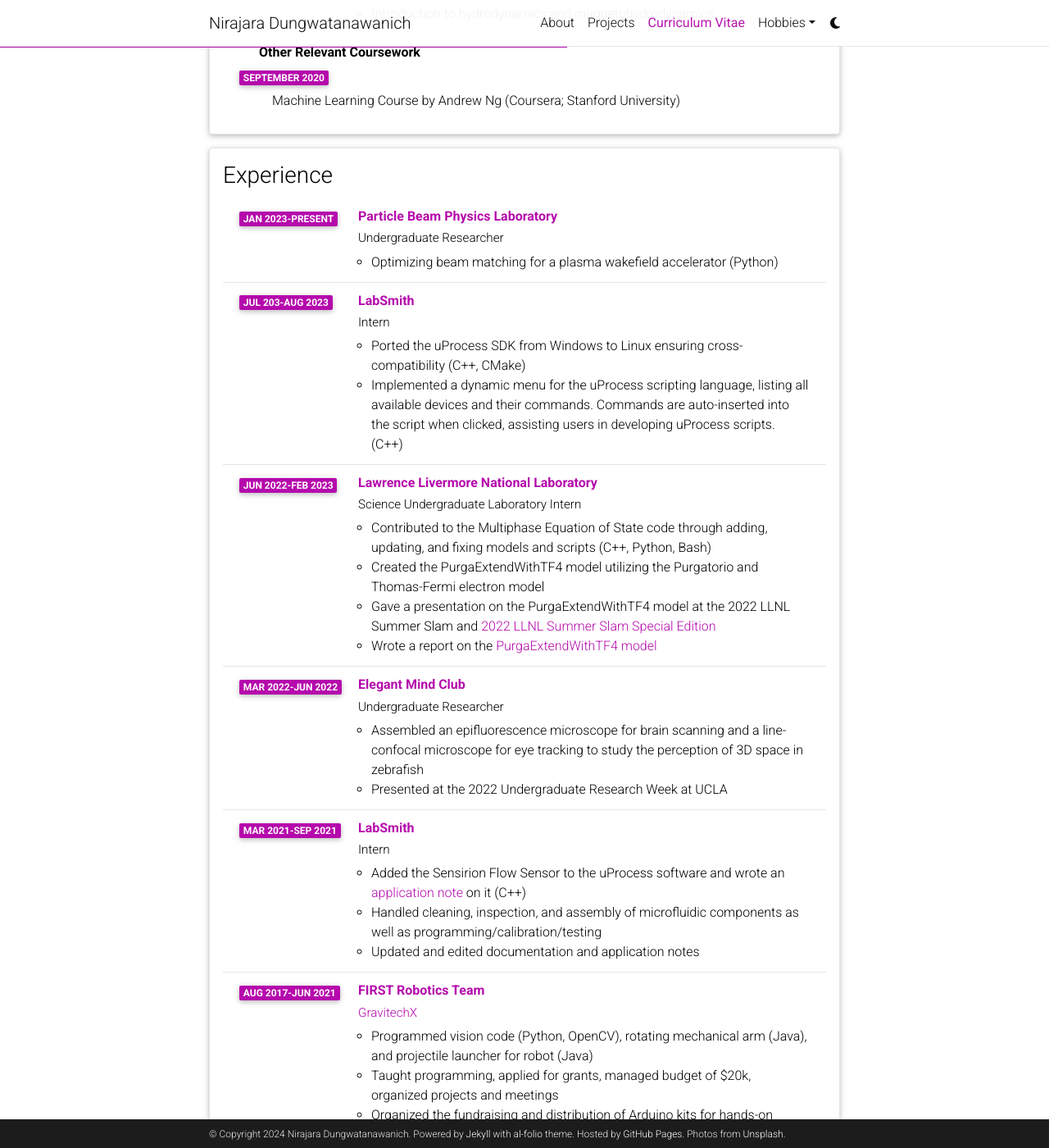
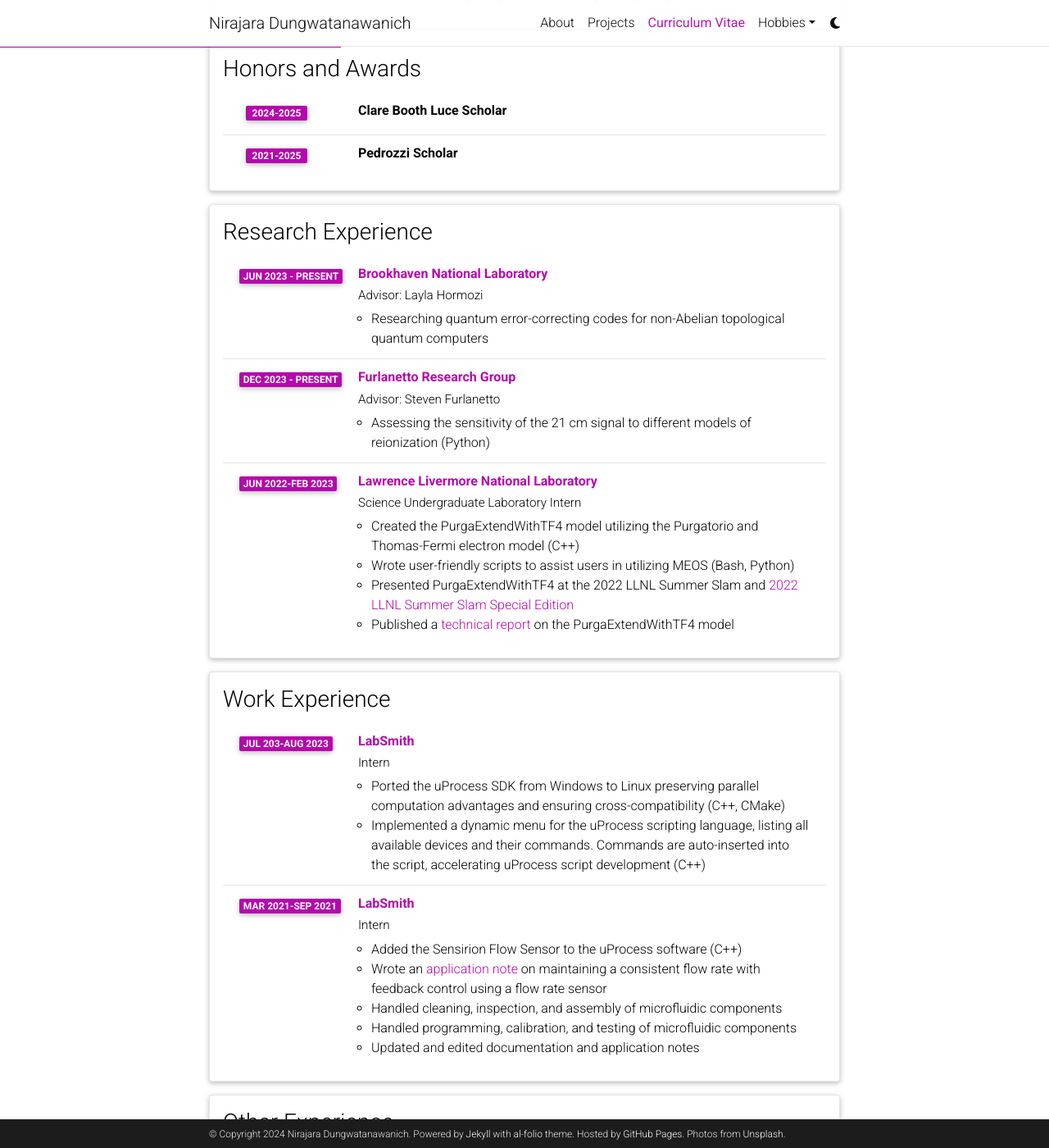
Before and after one commit to Nirajara/Nirajara.github.io, a Jekyll site: the page built from _pages/cv.md, in a window 1280 px wide and 1400 px high, scrolled down 554 px. Shown: the whole window at 82% size. Built offline with Jekyll 4.4.1, drawn with Linux system fonts in a browser that asks for light colours; comment, search, counter and statistics services are not loaded; a style sheet for code colours, icons or effects is not loaded; some of the changed text lies outside the part shown.

Commit message:
Updated CV (research experience, work experience, presentations, and publications)

```diff
--- a/_data/cv.yml
+++ b/_data/cv.yml
@@ -2,12 +2,12 @@
   type: time_table
   contents:
     - title: University of California, Los Angeles
-      institution: Computer Science and Physics
+      institution: Computer Science BS and Physics BS
       year: 2021-2025
       description:
-      - Computer Science - abstract data types, object-oriented programming, algorithms, computer architecture, assembly language, operating systems, digital systems, design of logic systems
-      - Multivariable Calculus, Linear Algebra, Differential Equations, Fourier Analysis, Discrete Mathematics
-      - Physics - Mechanics, Oscillations, Waves, Electromagnetism, Optics, Special Relativity, Quantum Mechanics
+      - Computer Science - Algorithms, Computer Architecture, Operating Systems, Design of Logic Systems
+      - Multivariable Calculus, Linear Algebra, Differential Equations, Fourier Analysis, Discrete Mathematics, Statistics
+      - Physics - Mechanics, Electromagnetism, Quantum Optics, Special Relativity, Quantum Mechanics
 
     - title: University of Rochester
       institution: <a href="https://cmap.rochester.edu/education-outreach/ug-summer/">Discovery Science Center Summer School for Matter at Extreme Conditions</a>
@@ -15,64 +15,91 @@
       description:
       - Introduction to hydrodynamics and magnetohydrodynamics
 
-    - title: Other Relevant Coursework
-      courses:
-        - date: September 2020
-        - title: Machine Learning Course by Andrew Ng (Coursera; Stanford University)
-
-- title: Experience
+- title: Honors and Awards
   type: time_table
   contents:
-    - title: "<a href=\"http://pbpl.physics.ucla.edu/\">Particle Beam Physics Laboratory</a>"
-      institution: "Undergraduate Researcher"
-      year: JAN 2023-PRESENT
+    - title: Clare Booth Luce Scholar
+      year: 2024-2025
+
+    - title: Pedrozzi Scholar
+      year: 2021-2025
+
+- title: Research Experience
+  type: time_table
+  contents:
+    - title: "<a href=\"https://www.bnl.gov/world/\">Brookhaven National Laboratory</a>"
+      institution: "Advisor: Layla Hormozi"
+      year: Jun 2023 - Present
       description:
-        - Optimizing beam matching for a plasma wakefield accelerator (Python)
+      - Researching quantum error-correcting codes for non-Abelian topological quantum computers
 
-    - title: "<a href=\"https://labsmith.com/\">LabSmith</a>"
-      institution: Intern
-      year: JUL 203-AUG 2023
+    - title: "<a href=\"https://cosmicdawn.astro.ucla.edu/\">Furlanetto Research Group</a>"
+      institution: "Advisor: Steven Furlanetto"
+      year: Dec 2023 - Present
       description:
-      - Ported the uProcess SDK from Windows to Linux ensuring cross-compatibility (C++, CMake)
-      - Implemented a dynamic menu for the uProcess scripting language, listing all available devices and their commands. Commands are auto-inserted into the script when clicked, assisting users in developing uProcess scripts. (C++)
+      - Assessing the sensitivity of the 21 cm signal to different models of reionization (Python)
 
     - title: "<a href=\"https://www.llnl.gov/\">Lawrence Livermore National Laboratory</a>"
       institution: Science Undergraduate Laboratory Intern
       year: JUN 2022-FEB 2023
       description:
-      - Contributed to the Multiphase Equation of State code through adding, updating, and fixing models and scripts (C++, Python, Bash)
-      - Created the PurgaExtendWithTF4 model utilizing the Purgatorio and Thomas-Fermi electron model
-      - "Gave a presentation on the PurgaExtendWithTF4 model at the 2022 LLNL Summer Slam and <a href=\"https://livermorelabfoundation.org/2022/09/15/2022-summer-slam-special-edition-2/\">2022 LLNL Summer Slam Special Edition</a>"
-      - "Wrote a report on the <a href=\"https://drive.google.com/file/d/1idXFUxKQRrXcbXVg7wlk9IfwVT27TdQN/view?usp=sharing   \">PurgaExtendWithTF4 model</a>"
+      - Created the PurgaExtendWithTF4 model utilizing the Purgatorio and Thomas-Fermi electron model (C++)
+      - Wrote user-friendly scripts to assist users in utilizing MEOS (Bash, Python)
+      - "Presented PurgaExtendWithTF4 at the 2022 LLNL Summer Slam and <a href=\"https://livermorelabfoundation.org/2022/09/15/2022-summer-slam-special-edition-2/\">2022 LLNL Summer Slam Special Edition</a>"
+      - "Published a <a href=\"https://www.osti.gov/biblio/1890073\">technical report</a> on the PurgaExtendWithTF4 model"
 
-    - title: "<a href=\"https://www.elegantmind.org/\">Elegant Mind Club</a>"
-      institution: Undergraduate Researcher
-      year: MAR 2022-JUN 2022
+- title: Work Experience
+  type: time_table
+  contents:
+    - title: "<a href=\"https://labsmith.com/\">LabSmith</a>"
+      institution: Intern
+      year: JUL 203-AUG 2023
       description:
-      - Assembled an epifluorescence microscope for brain scanning and a line-confocal microscope for eye tracking to study the perception of 3D space in zebrafish
-      - Presented at the 2022 Undergraduate Research Week at UCLA
+      - Ported the uProcess SDK from Windows to Linux preserving parallel computation advantages and ensuring cross-compatibility (C++, CMake)
+      - Implemented a dynamic menu for the uProcess scripting language, listing all available devices and their commands. Commands are auto-inserted into the script, accelerating uProcess script development (C++)
 
     - title: "<a href=\"https://labsmith.com/\">LabSmith</a>"
       institution: Intern
       year: MAR 2021-SEP 2021
       description:
-      - "Added the Sensirion Flow Sensor to the uProcess software and wrote an <a href=\"https://labsmith.com/applications/LabSmith-Sensirion_Flow_Sensor_Control_with_uProcess.pdf\">application note</a> on it (C++)"
-      - Handled cleaning, inspection, and assembly of microfluidic components as well as programming/calibration/testing
+      - Added the Sensirion Flow Sensor to the uProcess software (C++)
+      - "Wrote an <a href=\"https://labsmith.com/applications/LabSmith-Sensirion_Flow_Sensor_Control_with_uProcess.pdf\">application note</a> on maintaining a consistent flow rate with feedback control using a flow rate sensor"
+      - Handled cleaning, inspection, and assembly of microfluidic components
+      - Handled programming, calibration, and testing of microfluidic components
       - Updated and edited documentation and application notes
 
+- title: Other Experience
+  type: time_table
+  contents:
     - title: "<a href=\"https://www.firstinspires.org/robotics/frc\">FIRST Robotics Team</a>"
-      institution: "<a href=\"http://www.gravitechx.org/\">GravitechX</a>"
+      institution: "<a href=\"http://www.gravitechx.org/\">GravitechX</a> - Team Co-Lead (2020-2021), Programming Lead (2019-2020)"
       year: AUG 2017-JUN 2021
       description:
-      - Programmed vision code (Python, OpenCV), rotating mechanical arm (Java), and projectile launcher for robot (Java)
+      - Programmed vision code (Python, OpenCV), rotating mechanical arm (Java), and projectile launcher (Java)
       - Taught programming, applied for grants, managed budget of $20k, organized projects and meetings
       - Organized the fundraising and distribution of Arduino kits for hands-on learning during the pandemic
+
+- title: Presentations
+  type: time_table
+  contents:
+  - title: Brookhaven National Laboratory Summer Internship Programs Symposium
+    institution: “Quantum error-correcting code architectures” (poster)
+    year: August 2024
+
+  - title: Lawrence Livermore National Laboratory Summer Slam Special Edition
+    institution: “Extending and Smoothing Two-dimension Equation of State Simulation Data”
+    year: August 2022
+
+- title: Publications
+  type: list
+  contents:
+  - "Dungwatanawanich, N. 2022. “Extending and Smoothing Two-Dimension Equation of State Simulation Data.” LLNL-TR-840394. Lawrence Livermore National Lab. (LLNL), Livermore, CA (United States). <a href=\"https://www.osti.gov/biblio/1890073\">https://doi.org/10.2172/1890073</a>."
 
 - title: Skills
   type: list
   contents:
-    - C++ , C, Python, Java, JavaScript, Lisp, Octave, Bash, and HTML
-    - Git, Jira, Object-Oriented Programming, Fusion 360, Google Sheets, Linux, and Windows system
+    - C++ , C, Python, Java, Verilog, Lisp, Octave, Bash, and JavaScript/HTML/CSS
+    - Git, Jira, Object-Oriented Programming, Functional Programming, Parallel Programming, Linux, and Windows
 
 - title: Other Interests
   type: list
```
